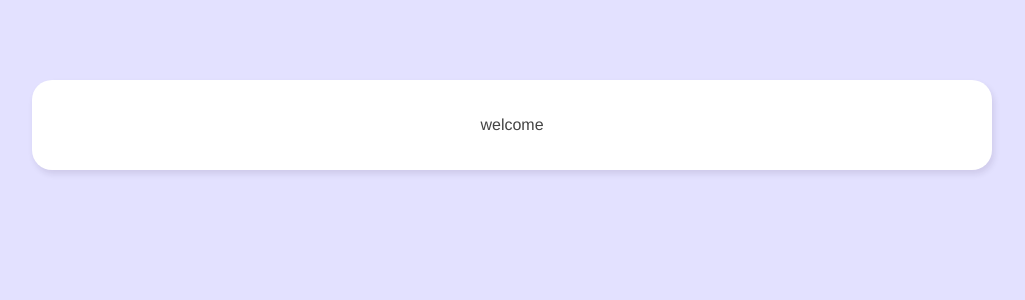
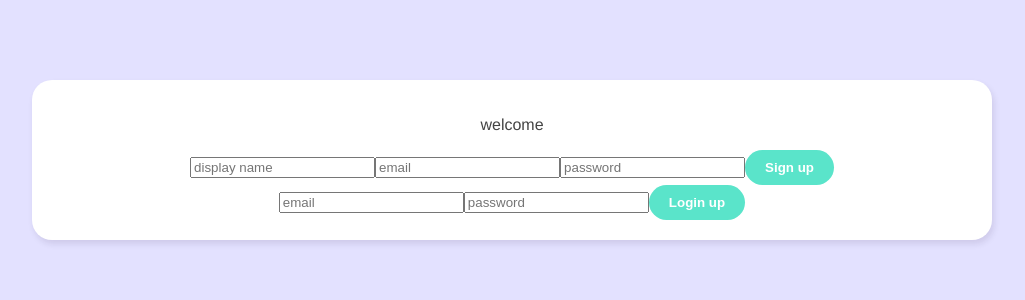
Before and after one commit to imraminradmand/ChatBox, a Vue app in the folder chat-box/: page / in a window 1280 px wide. Shown: the top 300 px of the page, without its empty margins (128-1153 px from the left). Built offline with nearby package versions, Linux system fonts and the light colour scheme.

Commit message:
added signup and login form components

```diff
--- /dev/null
+++ b/chat-box/src/components/LoginForm.vue
@@ -0,0 +1,24 @@
+<template>
+  <form @submit.prevent="handleSubmit">
+    <input type="email" required placeholder="email" v-model="email">
+    <input type="password" required placeholder="password" v-model="password">
+    <button>Login up</button>
+  </form>
+</template>
+
+<script>
+import { ref } from 'vue'
+export default {
+  setup() {
+    const email = ref('')
+    const password = ref('')
+    const handleSubmit = () => {
+      console.log(email.value, password.value)
+    }
+    return { email, password, handleSubmit }
+  }
+}
+</script>
+
+<style>
+</style>
--- /dev/null
+++ b/chat-box/src/components/SignupForm.vue
@@ -0,0 +1,27 @@
+<template>
+  <form @submit.prevent="handleSubmit">
+    <input type="text" required placeholder="display name" v-model="displayName">
+    <input type="email" required placeholder="email" v-model="email">
+    <input type="password" required placeholder="password" v-model="password">
+    <button>Sign up</button>
+  </form>
+</template>
+
+<script>
+import { ref } from 'vue'
+export default {
+  setup() {
+    // refs
+    const displayName = ref('')
+    const email = ref('')
+    const password = ref('')
+    const handleSubmit = () => {
+      console.log(displayName.value, email.value, password.value)
+    }
+    return { displayName, email, password, handleSubmit }
+  }
+}
+</script>
+
+<style>
+</style>
--- a/chat-box/src/views/Welcome.vue
+++ b/chat-box/src/views/Welcome.vue
@@ -1,12 +1,17 @@
 <template>
   <div class="welcome container">
       <p>welcome</p>
+      <SignupForm/>
+      <LoginForm/>
   </div>
 </template>
 
 <script>
+
+import SignupForm from '../components/SignupForm.vue'
+import LoginForm from '../components/LoginForm.vue'
 export default {
-
+    components: { SignupForm, LoginForm}
 }
 </script>
 
```
